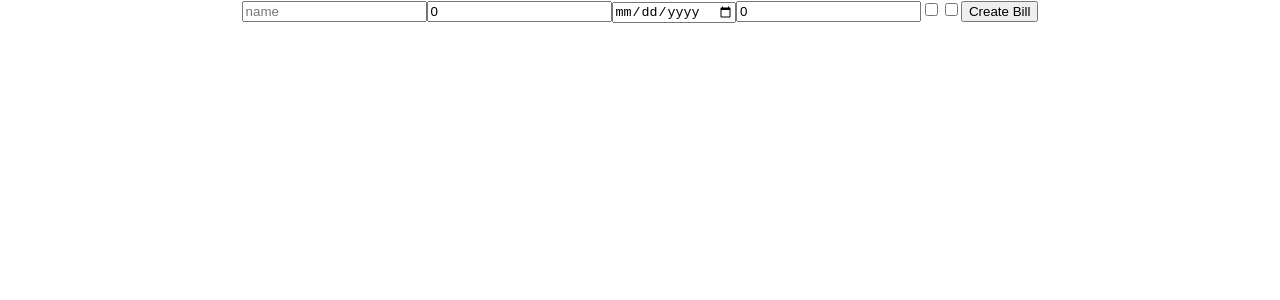
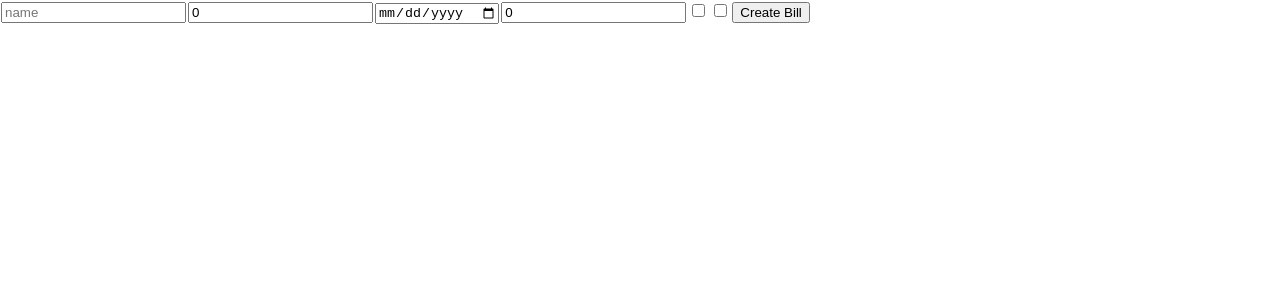
Before and after one commit to Jordanmb803/react-bud-get-organized, a React (Create React App) app: page /#/budget/bill/new in a window 1280 px wide. Shown: the top 300 px of the page. Built offline with nearby package versions, Linux system fonts and the light colour scheme; what redux-promise-middleware would draw is missing.

Commit message:
Newbill should be a row in the table and should have uniqe keys

```diff
--- a/src/components/bill/new.js
+++ b/src/components/bill/new.js
@@ -28,31 +28,35 @@ class NewBill extends Component {
 
   render(){
     return(
-      <div>
+      <tr>
         {this.state.columns.map((col, i) => {
           let key = col[0]
           return(
+          <td key={key + i}>
             <input
-            key={key + i}
               type={col[1]}
               placeholder={key}
               value={this.state[key]}
               onChange={e => this.setState({[key]: e.target.value})}
             />
+          </td>
         )})}
         {this.state.checkboxes.map((col, i) => {
           return(
+            <td key={col + i}>
               <input
-              key={col + i}
                 type='checkbox'
                 value={this.state[col]}
                 onClick={e => this.setState({[col]: e.target.value})}
               />
+            </td>
         )})}
+        <td>
           <a href='/#/budget'>
             <button onClick={() => this.createBill()}>Create Bill</button>
           </a>
-      </div>
+        </td>
+      </tr>
     )
   }
 }
--- a/src/components/budget/index.js
+++ b/src/components/budget/index.js
@@ -3,7 +3,6 @@ import { connect } from 'react-redux';
 import { getBills } from '../../ducks/reducers/bills';
 import Bill from '../bill/index'
 import NewBill from '../bill/new'
-import Axios from 'axios';
 
 class Budget extends Component {
   constructor() {
```
Lines whose indentation alone changed are shown as unchanged.
